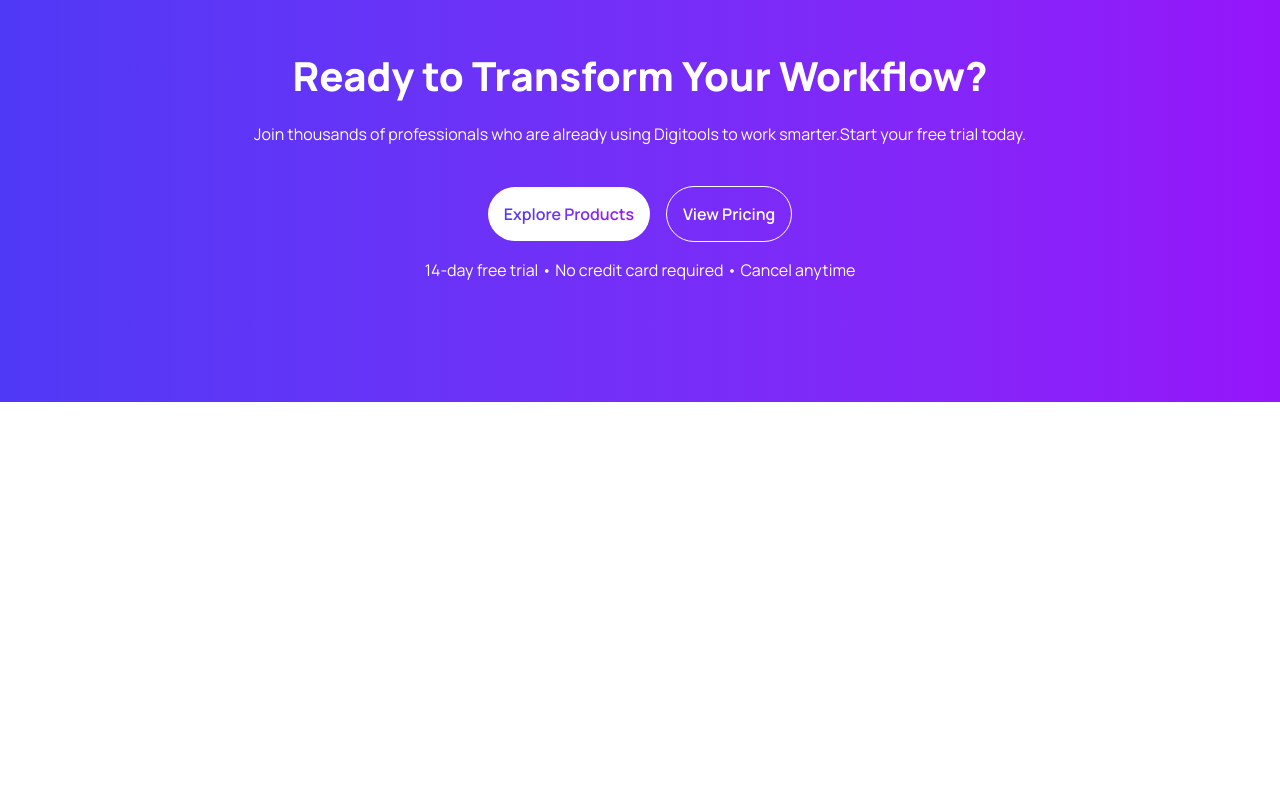
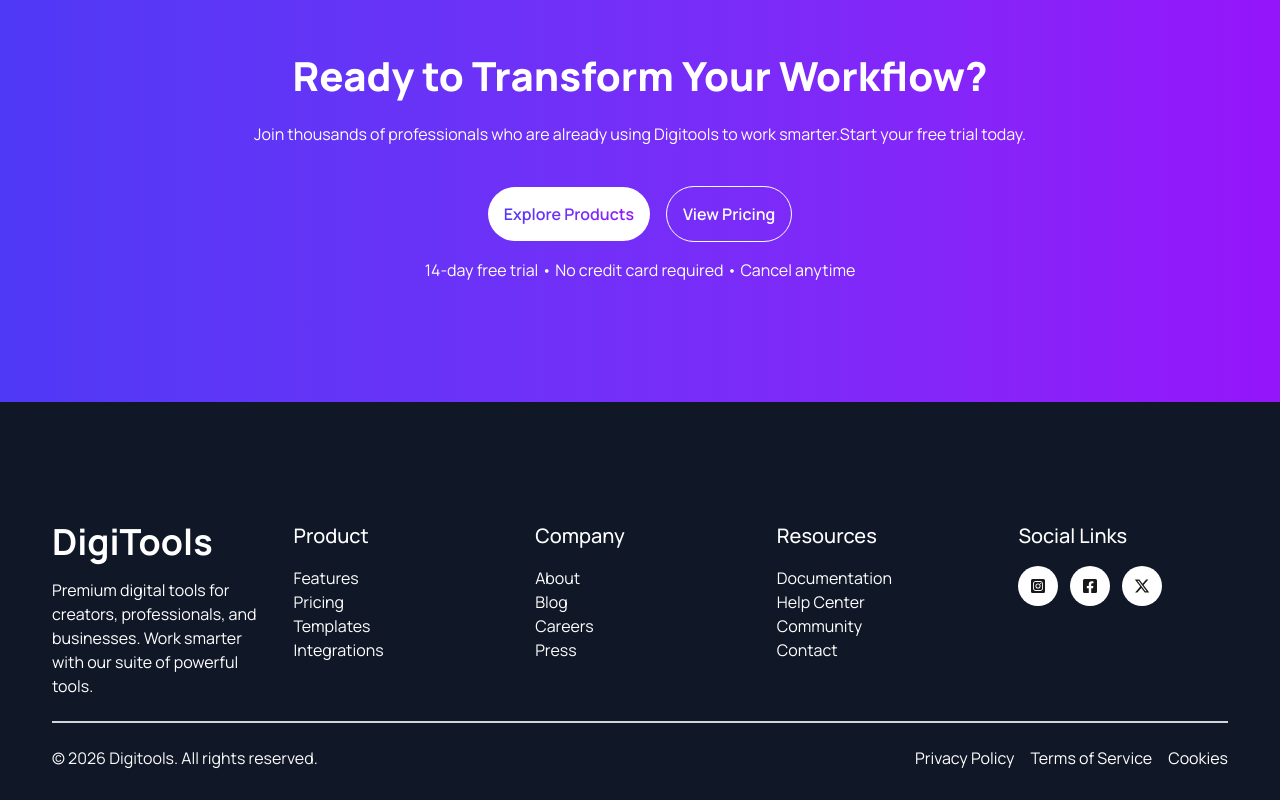
Before and after one commit to sumon-ahmed-ss-550/Assignment-6, a React (Vite) app: page / in a window 1280 px wide. Shown: the part 1964-2764 px from the top of the page. Before the commit the page ends 2366 px from the top, so only its background shows below. Built offline with nearby package versions, Linux system fonts and the light colour scheme.

Commit message:
Add footer component

```diff
--- a/src/App.jsx
+++ b/src/App.jsx
@@ -1,5 +1,6 @@
 import "./App.css";
 import Banner from "./components/banner/Banner";
+import Footer from "./components/footer/Footer";
 import Info from "./components/info/Info";
 import Navbar from "./components/navbar/Navbar";
 import Step from "./components/step/Step";
@@ -13,6 +14,7 @@
       <Info></Info>
       <Step></Step>
       <Workflow></Workflow>
+      <Footer></Footer>
     </>
   );
 }
--- /dev/null
+++ b/src/components/footer/Footer.jsx
@@ -0,0 +1,203 @@
+import React from "react";
+import { FaFacebookSquare, FaInstagramSquare } from "react-icons/fa";
+import { FaXTwitter } from "react-icons/fa6";
+
+const Footer = () => {
+  return (
+    <footer className="pt-30 pb-7.5 bg-[#101727]">
+      <div className="container">
+        <div className="grid grid-cols-1 sm:grid-cols-2 md:grid-cols-4 lg:grid-cols-5 gap-8">
+          <div>
+            <h2 className="font-bold text-white text-4xl mb-4">DigiTools</h2>
+            <p className="max-w-87.5 font-normal text-base leading-6 text-white">
+              Premium digital tools for creators, professionals, and businesses.
+              Work smarter with our suite of powerful tools.
+            </p>
+          </div>
+
+          <div>
+            <h3 className="font-medium text-[20px] leading-7 text-white mb-4">
+              Product
+            </h3>
+            <ul className="text-white">
+              <li>
+                <a
+                  className="font-normal text-base leading-6 text-white mb-4"
+                  href="#"
+                >
+                  Features
+                </a>
+              </li>
+              <li>
+                <a
+                  className="font-normal text-base leading-6 text-white mb-4"
+                  href="#"
+                >
+                  Pricing
+                </a>
+              </li>
+              <li>
+                <a
+                  className="font-normal text-base leading-6 text-white mb-4"
+                  href="#"
+                >
+                  Templates
+                </a>
+              </li>
+              <li>
+                <a
+                  className="font-normal text-base leading-6 text-white"
+                  href="#"
+                >
+                  Integrations
+                </a>
+              </li>
+            </ul>
+          </div>
+
+          <div>
+            <h3 className="font-medium text-[20px] leading-7 text-white mb-4">
+              Company
+            </h3>
+            <ul className="text-white">
+              <li>
+                <a
+                  className="font-normal text-base leading-6 text-white mb-4"
+                  href="#"
+                >
+                  About
+                </a>
+              </li>
+              <li>
+                <a
+                  className="font-normal text-base leading-6 text-white mb-4"
+                  href="#"
+                >
+                  Blog
+                </a>
+              </li>
+              <li>
+                <a
+                  className="font-normal text-base leading-6 text-white mb-4"
+                  href="#"
+                >
+                  Careers
+                </a>
+              </li>
+              <li>
+                <a
+                  className="font-normal text-base leading-6 text-white"
+                  href="#"
+                >
+                  Press
+                </a>
+              </li>
+            </ul>
+          </div>
+
+          <div>
+            <h3 className="font-medium text-[20px] leading-7 text-white mb-4">
+              Resources
+            </h3>
+            <ul className="text-white">
+              <li>
+                <a
+                  className="font-normal text-base leading-6 text-white mb-4"
+                  href="#"
+                >
+                  Documentation
+                </a>
+              </li>
+              <li>
+                <a
+                  className="font-normal text-base leading-6 text-white mb-4"
+                  href="#"
+                >
+                  Help Center
+                </a>
+              </li>
+              <li>
+                <a
+                  className="font-normal text-base leading-6 text-white mb-4"
+                  href="#"
+                >
+                  Community
+                </a>
+              </li>
+              <li>
+                <a
+                  className="font-normal text-base leading-6 text-white"
+                  href="#"
+                >
+                  Contact
+                </a>
+              </li>
+            </ul>
+          </div>
+
+          <div>
+            <h3 className="font-medium text-[20px] leading-7 text-white mb-4">
+              Social Links
+            </h3>
+            <div>
+              <ul className="flex items-center gap-3">
+                <li className="w-10 h-10 bg-white p-2.5 rounded-full flex justify-center items-center">
+                  <a href="#">
+                    <FaInstagramSquare></FaInstagramSquare>
+                  </a>
+                </li>
+                <li className="w-10 h-10 bg-white p-2.5 rounded-full flex justify-center items-center">
+                  <a href="#">
+                    <FaFacebookSquare></FaFacebookSquare>
+                  </a>
+                </li>
+                <li className="w-10 h-10 bg-white p-2.5 rounded-full flex justify-center items-center">
+                  <a href="#">
+                    <FaXTwitter></FaXTwitter>
+                  </a>
+                </li>
+              </ul>
+            </div>
+          </div>
+        </div>
+        <div class="divider before:bg-gray-300 after:bg-gray-300"></div>
+        <div className="sm:flex justify-between items-center">
+          <span className="font-normal text-base leading-6 text-[#FAFAFA]">
+            © 2026 Digitools. All rights reserved.
+          </span>
+
+          <div>
+            <ul className="flex items-center gap-4">
+              <li>
+                <a
+                  className="font-normal text-base leading-6 text-white mb-4"
+                  href="#"
+                >
+                  Privacy Policy
+                </a>
+              </li>
+              <li>
+                <a
+                  className="font-normal text-base leading-6 text-white mb-4"
+                  href="#"
+                >
+                  Terms of Service
+                </a>
+              </li>
+              <li>
+                <a
+                  className="font-normal text-base leading-6 text-white mb-4"
+                  href="#"
+                >
+                  Cookies
+                </a>
+              </li>
+            </ul>
+          </div>
+        </div>
+      </div>
+    </footer>
+  );
+};
+
+export default Footer;
```
